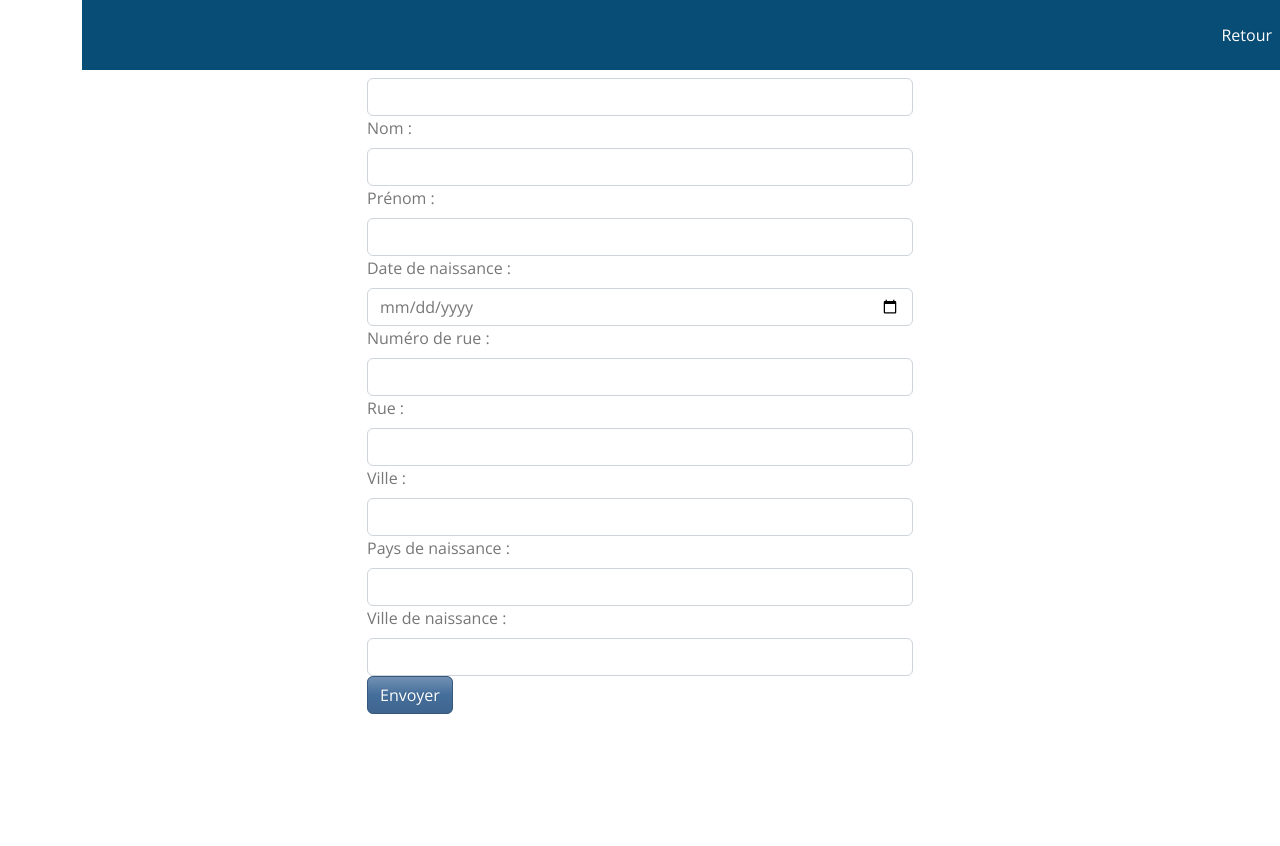
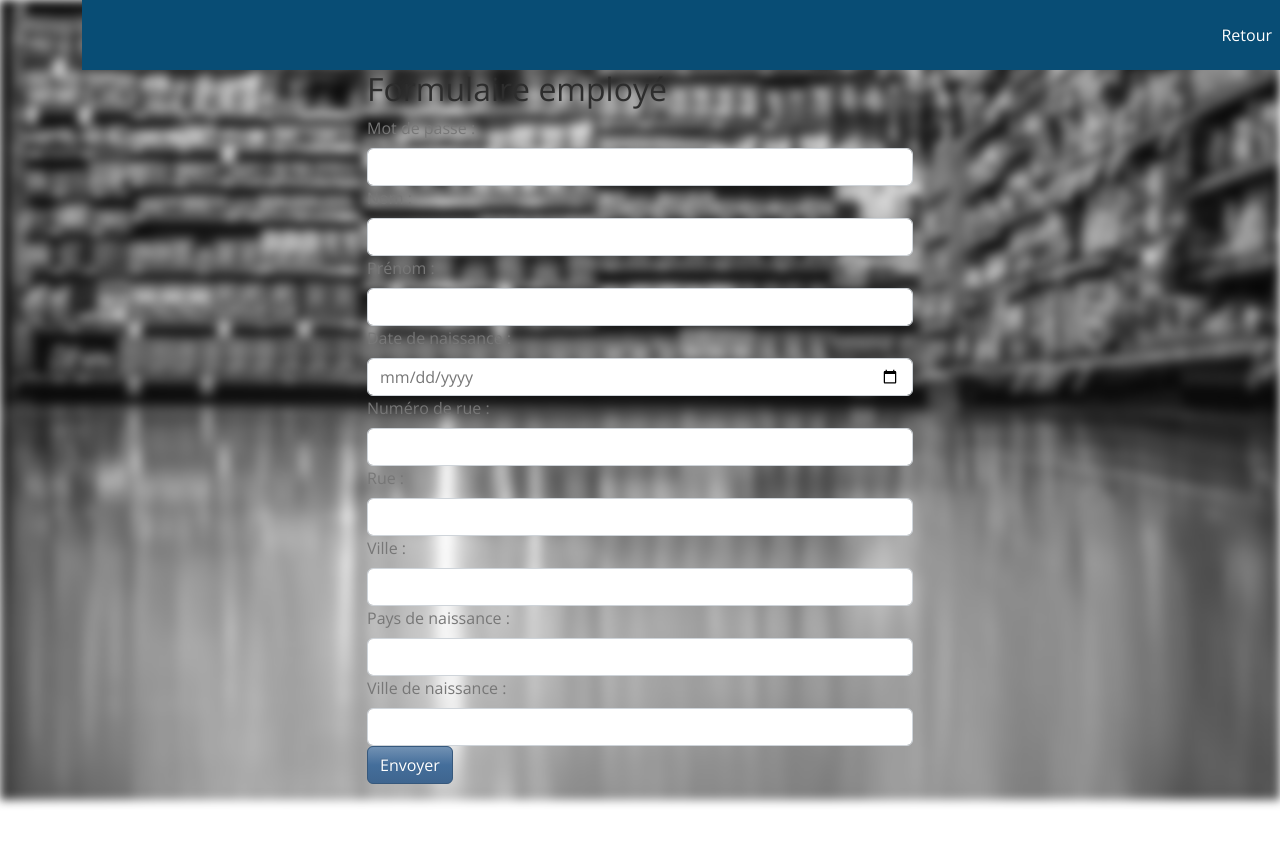
Before and after one commit to Baedaar/Isia-front, a React app: page /admin/register in a window 1280 px wide. Shown: the top 846 px of the page. Before the commit the page ends 800 px from the top, so only its background shows below. Built offline with nearby package versions, Linux system fonts and the light colour scheme.

Commit message:
test css

```diff
--- a/src/components/AdminPanel.js
+++ b/src/components/AdminPanel.js
@@ -40,6 +40,7 @@ export default function AdminPanel(props) {
           </Nav>
         </Container>
       </Navbar>
+      <div className="arch">
       {admin ? (
       <UserContextProvider token={admin.token}>
         <UserTable />
@@ -48,5 +49,6 @@ export default function AdminPanel(props) {
       <div>Loading...</div>
     )}
     </div>
+    </div>
   );
 }
--- a/src/components/EmployeForm.js
+++ b/src/components/EmployeForm.js
@@ -110,6 +110,7 @@ export default function EmployeeForm(props) {
                 </Nav>
                     </Container>
             </Navbar>
+            <div className='arch'>
                 {/* Success message */}
             {successMessage && (
                 <Row>
@@ -237,6 +238,7 @@ export default function EmployeeForm(props) {
                   </Form>
                 </Col>
               </Row>
+              </div>
             </Container>
           );
         };
```
